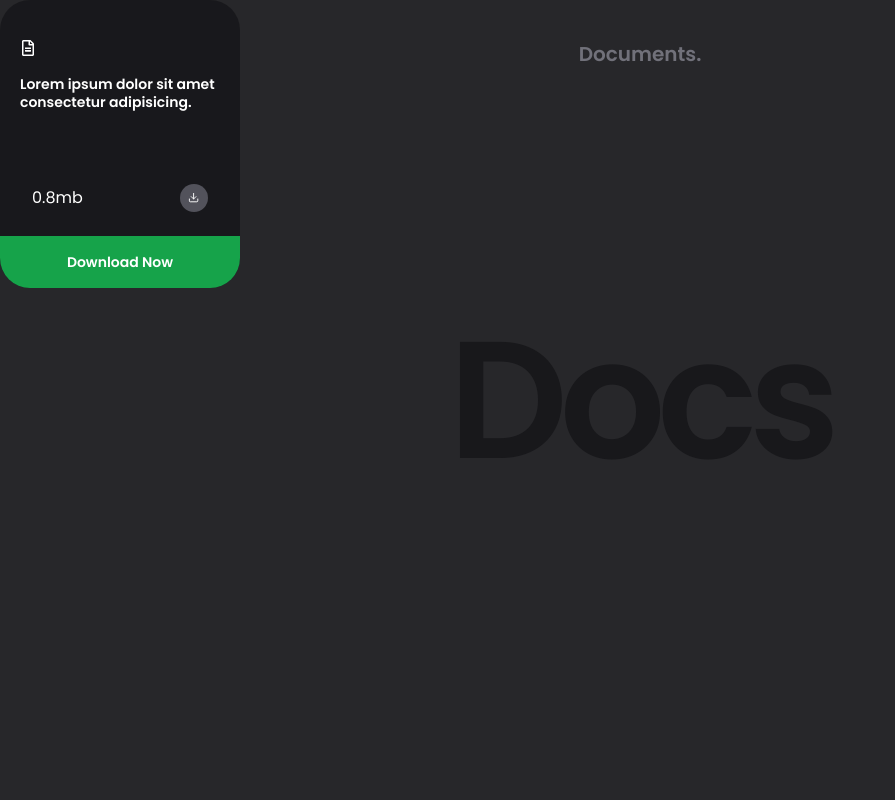
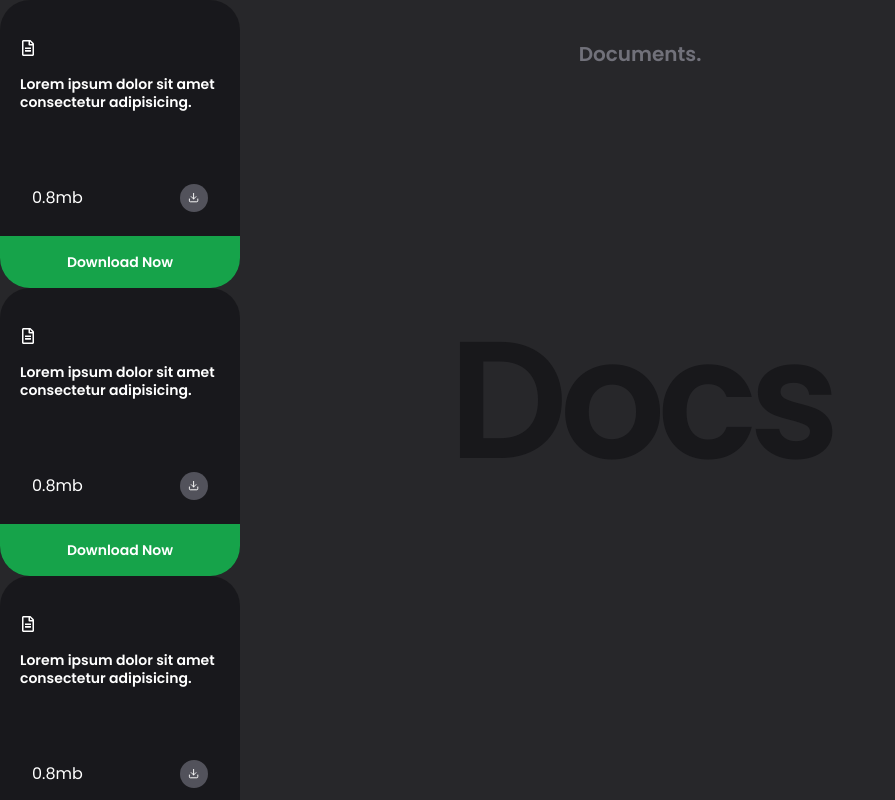
Before and after one commit to aadarshraj02/docs-mini, a React (Vite) app: page / in a window 1280 px wide. Shown: the whole page, without its empty margins (0-895 px from the left). Built offline with nearby package versions, Linux system fonts and the light colour scheme.

Commit message:
added two more data

```diff
--- a/src/components/Foreground.jsx
+++ b/src/components/Foreground.jsx
@@ -3,6 +3,26 @@ import Card from "./Card";
 
 const Foreground = () => {
   const data = [
+    {
+      desc: "  Lorem ipsum dolor sit amet consectetur adipisicing.",
+      fileSize: "0.8mb",
+      close: true,
+      tag: {
+        isOpen: true,
+        tagTitle: "Download Now",
+        tagColor: "green",
+      },
+    },
+    {
+      desc: "  Lorem ipsum dolor sit amet consectetur adipisicing.",
+      fileSize: "0.8mb",
+      close: true,
+      tag: {
+        isOpen: true,
+        tagTitle: "Download Now",
+        tagColor: "green",
+      },
+    },
     {
       desc: "  Lorem ipsum dolor sit amet consectetur adipisicing.",
       fileSize: "0.8mb",
```
